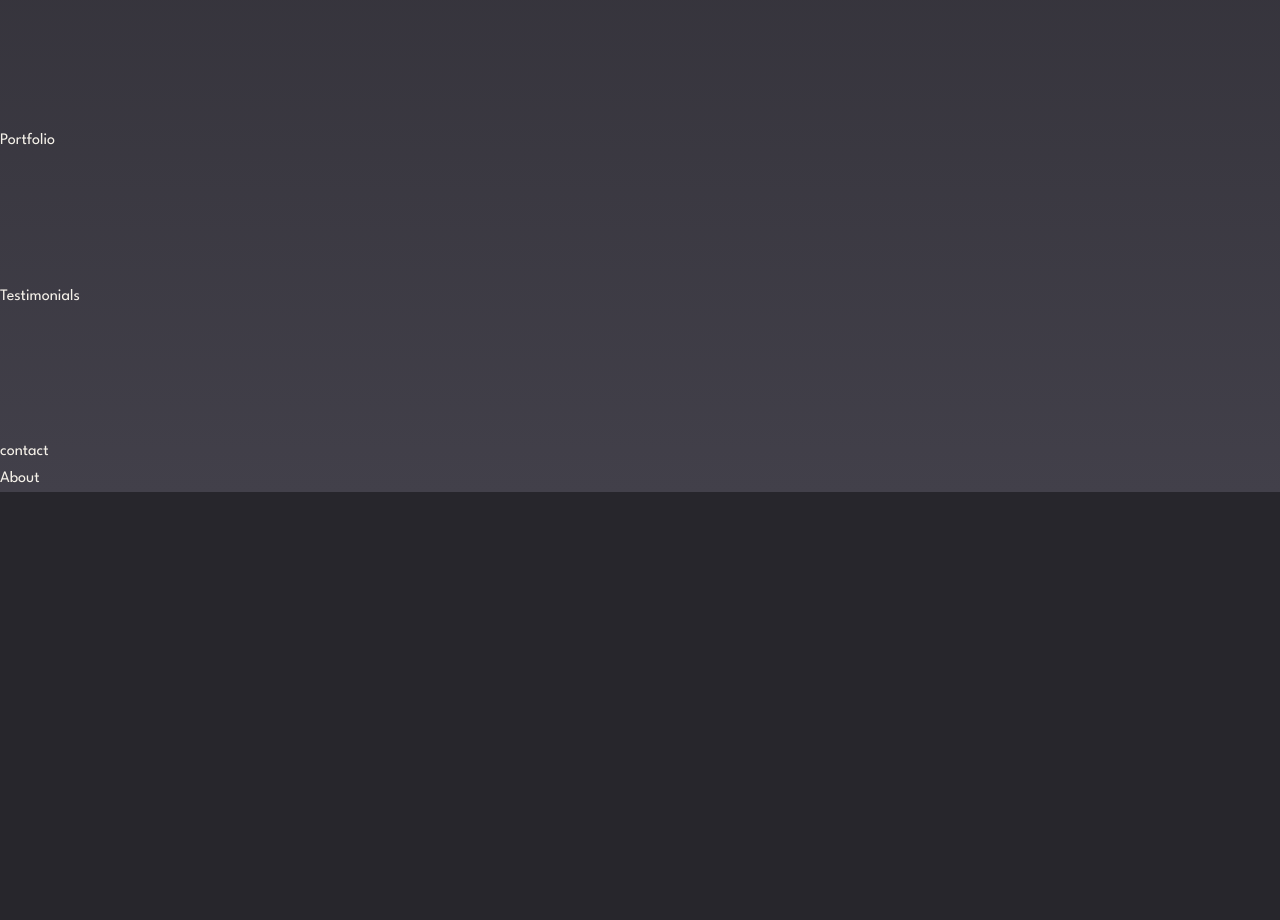
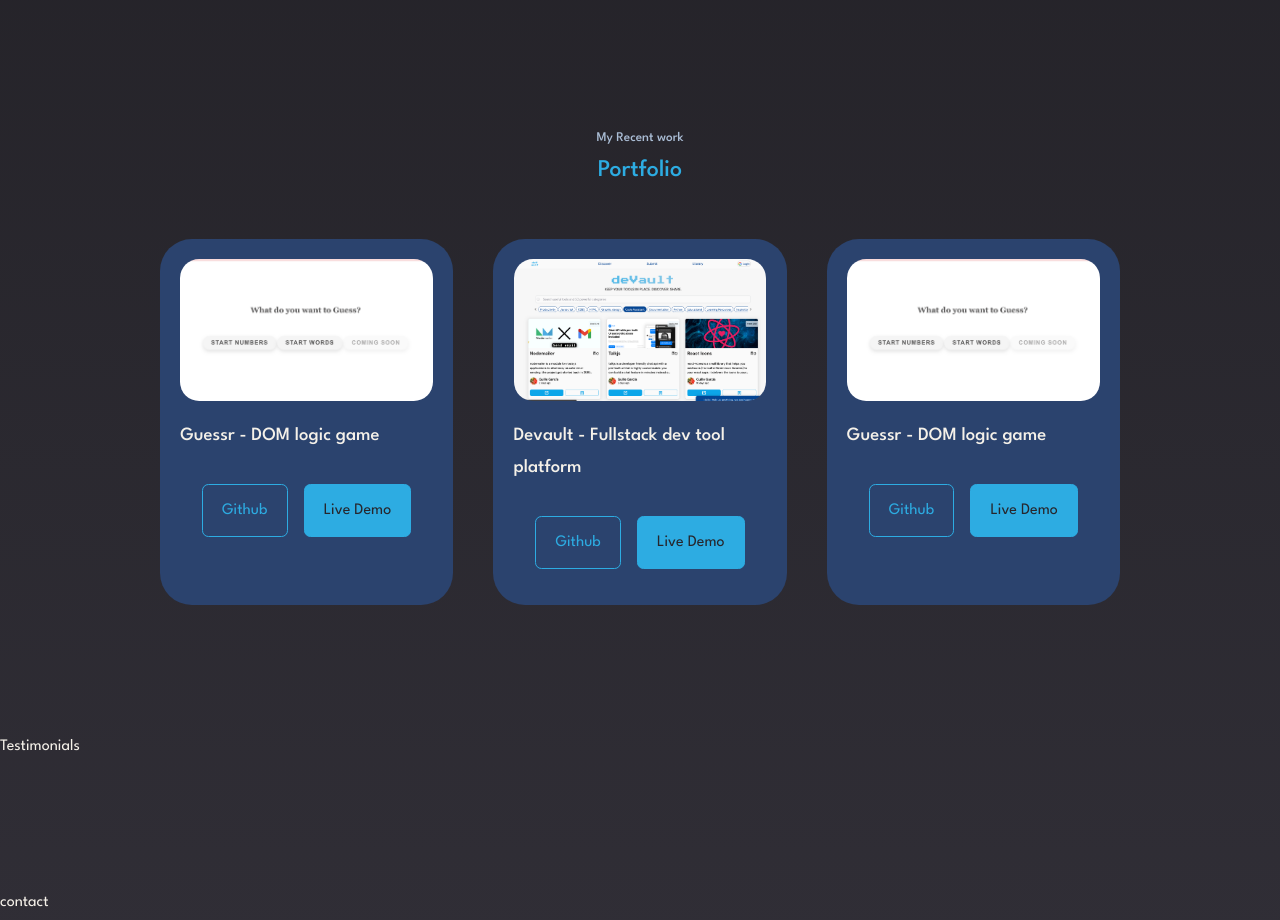
Before and after one commit to jormengin/React-portfolio, a React (Create React App) app: page / in a window 1280 px wide. Shown: the part 2180-3100 px from the top of the page. Before the commit the page ends 2672 px from the top, so only its background shows below. Built offline with nearby package versions, Linux system fonts and the light colour scheme.

Commit message:
porfolio done

```diff
--- a/src/components/portfolio/Portfolio.jsx
+++ b/src/components/portfolio/Portfolio.jsx
@@ -1,10 +1,83 @@
-import React from 'react'
-import './portfolio.css'
+import React from "react";
+import "./portfolio.css";
+import guessr from "../../assets/guessr.png";
+import devault from "../../assets/devault.png"
 
 const About = () => {
   return (
-    <section id='portfolio'>Portfolio</section>
-  )
-}
+    <section id="portfolio">
+      <h5>My Recent work</h5>
+      <h2>Portfolio</h2>
+      <div className="container portfolio__container">
+        <article className="portfolio__item">
+          <div className="portfolio__item-image">
+            <img src={guessr} alt="" />
+          </div>
+          <h3>Guessr - DOM logic game</h3>
+          <div className="portfolio__item-cta">
+            <a
+              href="https://github.com/jormengin/Guessr"
+              className="btn"
+              target="_blank"
+            >
+              Github
+            </a>
+            <a
+              href="https://jormengin.github.io/Guessr/"
+              className="btn btn-primary"
+              target="_blank"
+            >
+              Live Demo
+            </a>
+          </div>
+        </article>
+        <article className="portfolio__item">
+          <div className="portfolio__item-image">
+            <img src={devault} alt="" />
+          </div>
+          <h3>Devault - Fullstack dev tool platform </h3>
+          <div className="portfolio__item-cta">
+            <a
+              href="https://github.com/deVault-io/devault"
+              className="btn"
+              target="_blank"
+            >
+              Github
+            </a>
+            <a
+              href="https://devault-app.fly.dev/"
+              className="btn btn-primary"
+              target="_blank"
+            >
+              Live Demo
+            </a>
+          </div>
+        </article>
+        <article className="portfolio__item">
+          <div className="portfolio__item-image">
+            <img src={guessr} alt="" />
+          </div>
+          <h3>Guessr - DOM logic game</h3>
+          <div className="portfolio__item-cta">
+            <a
+              href="https://github.com/jormengin/Guessr"
+              className="btn"
+              target="_blank"
+            >
+              Github
+            </a>
+            <a
+              href="https://jormengin.github.io/Guessr/"
+              className="btn btn-primary"
+              target="_blank"
+            >
+              Live Demo
+            </a>
+          </div>
+        </article>
+      </div>
+    </section>
+  );
+};
 
-export default About
+export default About;
--- a/src/components/portfolio/portfolio.css
+++ b/src/components/portfolio/portfolio.css
@@ -0,0 +1,55 @@
+.portfolio__container{
+    display: grid;
+    grid-template-columns: repeat(3,1fr);
+    gap:2.5rem
+}
+
+.portfolio__item{
+    background-color: var(--color-bg-variant);
+    padding: 1.2rem;
+    border-radius: var(--border-radius);
+    border:1px solid transparent;
+    transition: var(--transition);
+}
+
+.portfolio__item:hover{
+    background: transparent;
+    border-color: var(--color-primary);
+}
+
+.portfolio__item-image{
+    border-radius: 1.2rem;
+    overflow: hidden;
+    position: relative;
+}
+.portfolio__item-image img {
+    aspect-ratio: 16/9;
+  }
+
+.portfolio__item h3{
+    margin: 1.2rem 0 2rem;
+}
+
+.portfolio__item-cta{
+    display: flex;
+    gap:1rem;
+    margin-bottom: 1rem;
+    left:50%;
+   justify-content: center;
+}
+
+/*========MEDIA QUERYS MEDIUM =========*/
+
+@media screen and (max-width:1024px) {
+   .portfolio__container{
+    grid-template-columns: 1fr 1fr;
+    gap:1.2rem
+   }
+   }
+
+@media screen and (max-width:600px) {
+   .portfolio__container{
+    grid-template-columns: 1fr;
+    gap: 1rem
+   }
+   }
--- a/src/index.css
+++ b/src/index.css
@@ -23,6 +23,8 @@
     --container-width-lg:75%;
     --container-width-md: 86%;
     --container-width-sm: 90%;
+
+    --border-radius:2rem;
 }
 html{
     scroll-behavior: smooth;
@@ -38,12 +40,8 @@ body {
     color: var(--color-white);
     line-height: 1.7;
     font-family: 'League Spartan', sans-serif;
-    background: radial-gradient(circle, #2b2a31 15%, transparent 16%);
-        background-size: 1em 1em;
-        background-color: #27262c;
-        opacity: 1;
         background: rgb(39,38,44);
-background: linear-gradient(180deg, rgba(39,38,44,1) 0%, rgba(26,25,29,1) 37%, rgba(66,64,74,1) 100%);
+background: linear-gradient(180deg, rgba(39,38,44,1) 0%, rgba(26,25,29,1) 37%, rgb(48, 46, 54) 100%);
 
 }
 
```
Also changed, not shown: src/assets/devault.png (added), src/assets/guessr.png (added).
